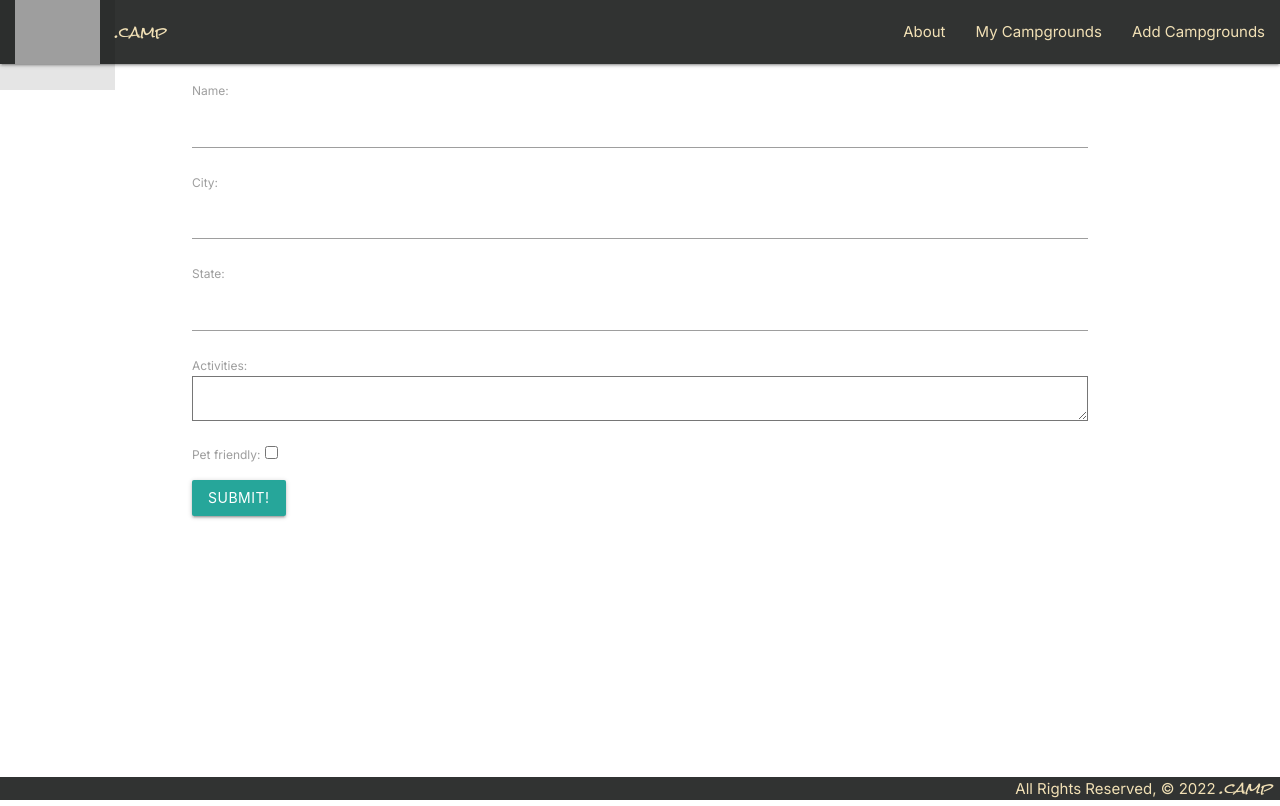
After one commit to ctoy17/camp-collector, a Django app: page /campgrounds/create/ in a window 1280 px wide. The commit adds this page. Run offline with Django 4.2, Linux system fonts and the light colour scheme; grey boxes are pictures that could not be loaded.

Commit message:
add day3

```diff
--- a/campcollector/main_app/models.py
+++ b/campcollector/main_app/models.py
@@ -1,4 +1,3 @@
-from statistics import mode
 from django.db import models
 
 # Create your models here.
--- a/campcollector/main_app/static/css/style.css
+++ b/campcollector/main_app/static/css/style.css
@@ -64,3 +64,12 @@ footer.page-footer {
     color: #9e5c2c;
     font-size: 2.5em;
 }
+input[type="checkbox"]:not(:checked), input[type="checkbox"]:checked{
+    position: relative;
+    opacity: 1;
+}
+[type="checkbox"]:not(:checked), [type="checkbox"]:checked {
+    position: absolute;
+    opacity: 1;
+    pointer-events: none;
+}
--- a/campcollector/main_app/templates/base.html
+++ b/campcollector/main_app/templates/base.html
@@ -18,12 +18,13 @@
         <nav>
         <div class="nav-wrapper">
             <ul class="left">
-            <li><a href="/"><img src="https://i.imgur.com/FYRSl8Y.png" ></a></li>
+            <li><a href="{% url 'home' %}"><img src="https://i.imgur.com/FYRSl8Y.png" ></a></li>
             <li>.camp</li>
             </ul>
             <ul class="right">
-            <li><a href="/about">About</a></li>
-            <li><a href="/campgrounds">My Campgrounds</a></li>
+            <li><a href="{% url 'about' %}">About</a></li>
+            <li><a href="{% url 'index' %}">My Campgrounds</a></li>
+            <li><a href="{% url 'campgrounds_create' %}">Add Campgrounds</a></li>
             </ul>
         </div>
         </nav>
--- a/campcollector/main_app/templates/campgrounds/details.html
+++ b/campcollector/main_app/templates/campgrounds/details.html
@@ -15,6 +15,10 @@
     <p>Pets: Not Welcome</p>
     {% endif %}
 </div>
+<div class="card-action">
+    <a href="{% url 'campgrounds_update' camp.id %}">Edit</a>
+    <a href="{% url 'campgrounds_delete' camp.id %}">Delete</a>
+</div>
 </div>
 
 
--- /dev/null
+++ b/campcollector/main_app/templates/main_app/camp_form.html
@@ -0,0 +1,14 @@
+{% extends 'base.html' %}
+
+{% block content %}
+  <!-- Leaving the action empty makes the form post to the same url used to display it -->
+  <form action="" method="post">
+    <!-- Django requires the following for security purposes -->
+    {% csrf_token %}
+    <table>
+      <!-- Render the inputs inside of <tr>s & <td>s -->
+      {{ form.as_p }}
+    </table>
+    <input type="submit" value="Submit!" class="btn">
+  </form>
+{% endblock %}
--- a/campcollector/main_app/urls.py
+++ b/campcollector/main_app/urls.py
@@ -6,4 +6,7 @@ urlpatterns = [
     path('about/', views.about, name="about"),
     path('campgrounds/', views.campgrounds_index, name="index"),
     path('campgrounds/<int:camp_id>', views.campground_detail, name="detail"),
+    path('campgrounds/create/', views.CampCreate.as_view(), name='campgrounds_create'),
+    path('campgrounds/<int:pk>/update/', views.CampUpdate.as_view(), name='campgrounds_update'),
+    path('campgrounds/<int:pk>/delete/', views.CampDelete.as_view(), name='campgrounds_delete'),
 ]
--- a/campcollector/main_app/views.py
+++ b/campcollector/main_app/views.py
@@ -1,5 +1,7 @@
+from dataclasses import field
 from django.shortcuts import render
 from django.http import HttpResponse
+from django.views.generic.edit import CreateView, UpdateView, DeleteView
 from .models import Camp
 
 import logging
@@ -42,3 +44,17 @@ def campground_detail(request, camp_id):
     logging.info('calling camp_info')
     camp = Camp.objects.get(id=camp_id)
     return render(request, 'campgrounds/details.html', {'camp':camp})
+
+class CampCreate(CreateView):
+    model = Camp
+    fields = '__all__'
+    success_url = '/campgrounds/'
+
+class CampUpdate(UpdateView):
+    model = Camp
+    fields = ['activities']
+    success_url = '/campgrounds/'
+
+class CampDelete(DeleteView):
+  model = Camp
+  success_url = '/campgrounds/'
```
Also changed, not shown: campcollector/campcollector/settings.py (+6 -2 lines), campcollector/main_app/templates/main_app/camp_confirm_delete.html (added, +13 -0 lines), campcollector/main_app/migrations/0001_initial.py.
